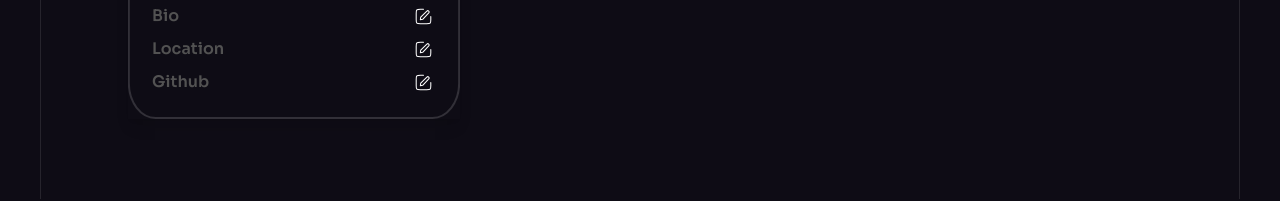
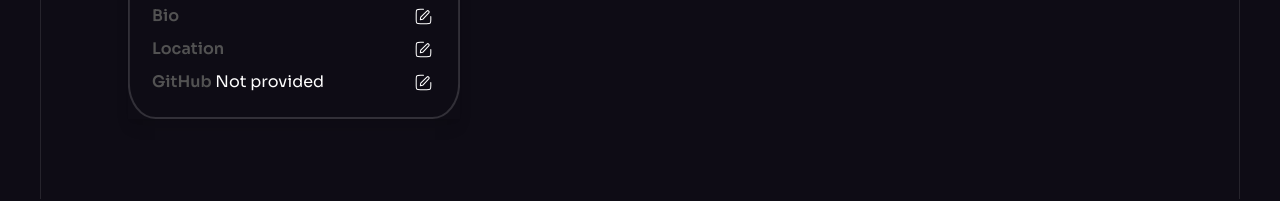
Before and after one commit to Vedantha-V-V/debugzilla, a React (Vite) app in the folder frontend/: page /Profile in a window 1280 px wide. Shown: the part 453-654 px from the top of the page. Built offline with nearby package versions, Linux system fonts and the light colour scheme; no server answers; sample sign-in values are in the browser's storage.

Commit message:
github username in profile ->links it to -> corresponding github profile

```diff
--- a/frontend/src/components/ProfilePage.jsx
+++ b/frontend/src/components/ProfilePage.jsx
@@ -183,10 +183,30 @@ const ProfilePage = () => {
                         autoFocus
                       />
                     ) : (
-                      <p><span className="font-semibold text-neutral-600">Github</span> {userData.github}</p>
+                      <p>
+                        <span className="font-semibold text-neutral-600">GitHub</span>{" "}
+                        {userData.github ? (
+                          <a
+                            href={`https://github.com/${userData.github}`}
+                            target="_blank"
+                            rel="noopener noreferrer"
+                            className="text-blue-500 hover:underline"
+                          >
+                            {userData.github}
+                          </a>
+                        ) : (
+                          "Not provided"
+                        )}
+                      </p>
                     )}
-                    <img src={pencil} width={25} height={25} alt="Edit" className="cursor-pointer text-gray-400 hover:text-gray-200"
-                      onClick={() => handleEditClick("github", userData.github)}/>
+                    <img
+                      src={pencil}
+                      width={25}
+                      height={25}
+                      alt="Edit"
+                      className="cursor-pointer text-gray-400 hover:text-gray-200"
+                      onClick={() => handleEditClick("github", userData.github)}
+                    />
                   </div>
                 </div>
               </div>
```
